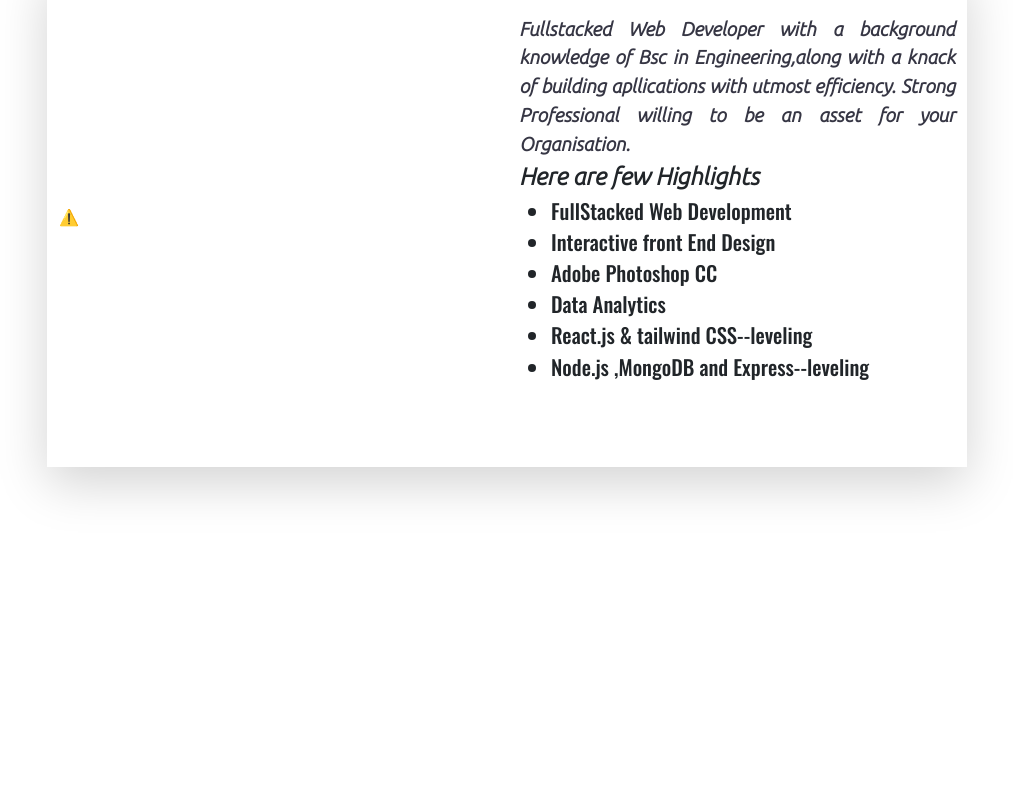
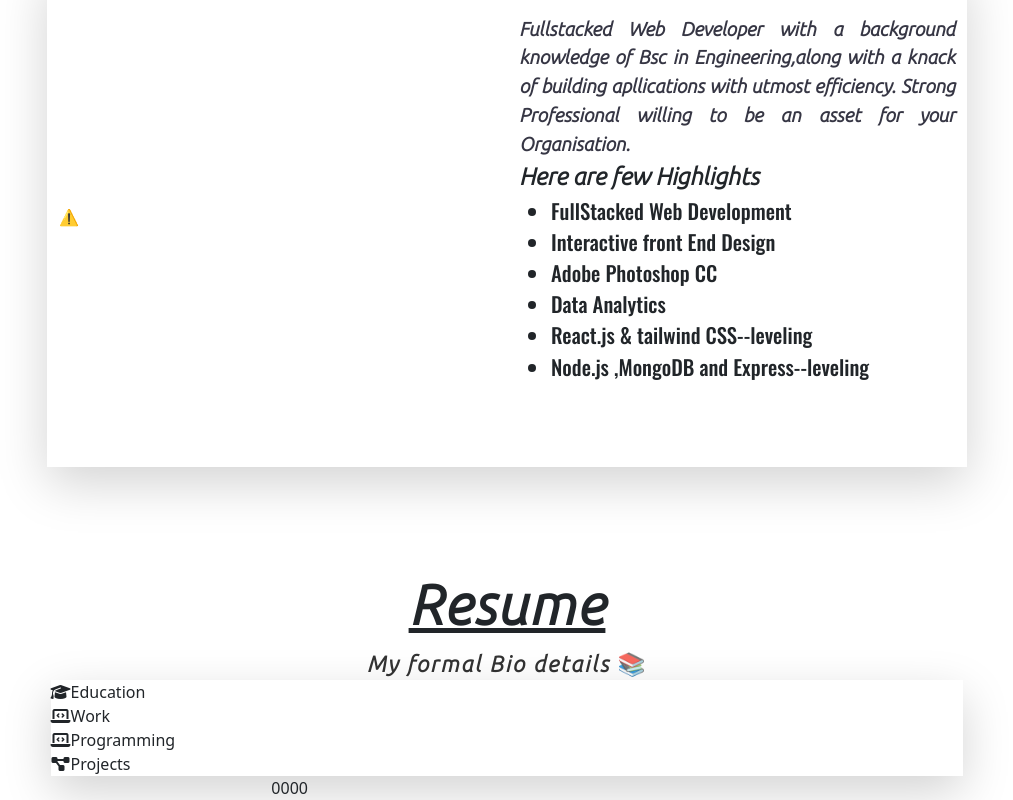
Before and after one commit to Rosdel/ultimateReactPortfoliofinal, a React (Create React App) app: page / in a window 1280 px wide. Shown: the part 784-1584 px from the top of the page, without its empty margins (133-1146 px from the left). Before the commit the page ends 1347 px from the top, so only its background shows below. Built offline with nearby package versions, Linux system fonts and the light colour scheme; no server answers.

Commit message:
developing resume section

```diff
--- a/public/index.html
+++ b/public/index.html
@@ -46,6 +46,10 @@
       To begin the development, run `npm start` or `yarn start`.
       To create a production bundle, use `npm run build` or `yarn build`.
     -->
+    <script
+      src="https://kit.fontawesome.com/e03502f9b7.js"
+      crossorigin="anonymous"
+    ></script>
     <!-- JavaScript Bundle with Popper -->
     <script src="https://unpkg.com/@lottiefiles/lottie-player@latest/dist/lottie-player.js"></script>
     <script
--- a/src/App.js
+++ b/src/App.js
@@ -1,6 +1,15 @@
+import { useState } from "react"
 import "./App.css"
+import Education from "./Education"
+import Programming from "./Programming"
+import Project from "./Project"
+import Work from "./Work"
 
 function App() {
+  const [education, seteducation] = useState(true)
+  const [workhistory, setworkhistory] = useState(false)
+  const [programmings, setprogrammings] = useState(false)
+  const [projects, setprojects] = useState(false)
   return (
     <div className="App">
       <div className="herosection px-10 py-5">
@@ -99,6 +108,43 @@ function App() {
           </div>
         </div>
       </div>
+      <div className="resume-outer-section d-flex flex-column  ">
+        <span className="about-me-text">Resume</span>
+        <span className="why-text-sub">My formal Bio details 📚</span>
+      </div>
+      <div className="resume-new-section row">
+        <div
+          className="col-lg-4 col-md-4 col-sm-12 resume-left-section d-flex px-0 shadow-lg flex-row "
+          style={{ width: "70%", marginInline: "auto" }}
+        >
+          <div className="d-flex flex-column bg-new text-dark">
+            <span className="icons-span">
+              <i className="fa-solid fa-graduation-cap"></i>
+            </span>
+            <span className="icons-span">
+              <i className="fa-solid fa-laptop-code"></i>
+            </span>
+            <span className="icons-span">
+              <i className="fa-solid fa-laptop-code"></i>
+            </span>
+            <span className="icons-span">
+              <i className="fa-solid fa-diagram-project"></i>
+            </span>
+          </div>
+          <div className="d-flex flex-column">
+            <span className="resume-options-items">Education</span>
+            <span className="resume-options-items">Work</span>
+            <span className="resume-options-items">Programming</span>
+            <span className="resume-options-items">Projects</span>
+          </div>
+        </div>
+        <div className="col-lg-8 col-md-8 col-sm-12 resume-right-secction ">
+          {(education === true) & <Education />}
+          {(workhistory === true) & <Work />}
+          {(programmings === true) & <Programming />}
+          {(projects === true) & <Project />}
+        </div>
+      </div>
     </div>
   )
 }
--- /dev/null
+++ b/src/Education.js
@@ -0,0 +1,4 @@
+import React from "react"
+export default function Education() {
+  return <>Education</>
+}
--- /dev/null
+++ b/src/Programming.js
@@ -0,0 +1,4 @@
+import React from "react"
+export default function Programming() {
+  return <>Programming</>
+}
--- /dev/null
+++ b/src/Project.js
@@ -0,0 +1,4 @@
+import React from "react"
+export default function Project() {
+  return <>Projects</>
+}
--- /dev/null
+++ b/src/Work.js
@@ -0,0 +1,4 @@
+import React from "react"
+export default function Work() {
+  return <>Work</>
+}
--- a/src/index.css
+++ b/src/index.css
@@ -155,3 +155,6 @@
   font-family: "Oswald";
   font-size: 1.3rem;
 }
+.resume-options-items {
+  text-align: left;
+}
```
